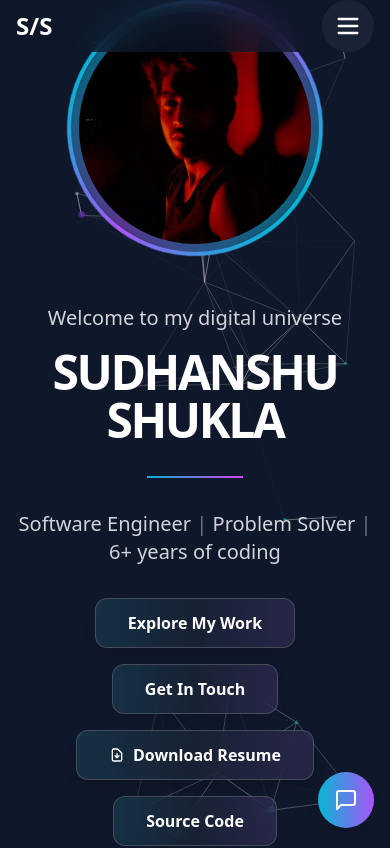
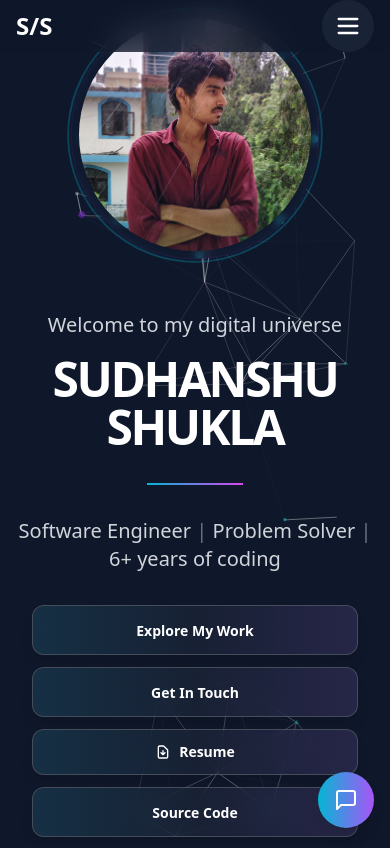
Before and after one commit to Sudhanshu-shukl/portfolio, a React (Vite) app: page / in a window 390 px wide. Shown: the top 848 px of the page. Built offline with nearby package versions, Linux system fonts and the light colour scheme.

Commit message:
Updated pfp

```diff
--- a/src/components/Hero.jsx
+++ b/src/components/Hero.jsx
@@ -9,6 +9,7 @@ const Hero = ({ setActiveSection }) => {
   const [hasAnimated, setHasAnimated] = useState(false);
   const textRef = useRef(null);
   const [isPrankOpen, setIsPrankOpen] = useState(false);
+  const [showHiMessage, setShowHiMessage] = useState(false);
 
   const handleDownload = () => {
     const downloadUrl = 'https://drive.google.com/file/d/1R8GabtOQ7JDsV2kWA2kYOt8z_p1vm7iQ/view?usp=sharing';
@@ -19,6 +20,13 @@ const Hero = ({ setActiveSection }) => {
     document.body.appendChild(link);
     link.click();
     document.body.removeChild(link);
+  };
+
+  const handleProfileClick = () => {
+    setShowHiMessage(true);
+    setTimeout(() => {
+      setShowHiMessage(false);
+    }, 2000);
   };
 
   useEffect(() => {
@@ -107,20 +115,100 @@ const Hero = ({ setActiveSection }) => {
       >
         <motion.div
           variants={item}
-          className="mb-12 relative w-64 h-64 md:w-80 md:h-80 mx-auto group"
+          className="mb-12 relative w-64 h-64 md:w-80 md:h-80 mx-auto group cursor-pointer"
+          onClick={handleProfileClick}
         >
-          {/* Animated border */}
-          <div className="absolute inset-0 bg-gradient-to-r from-cyan-500 via-purple-500 to-cyan-500 rounded-full animate-spin-slow"></div>
+          {/* Cool animated border */}
+          <div className="absolute inset-0 rounded-full overflow-hidden">
+            {/* Multiple rotating rings */}
+            <div className="absolute inset-0 rounded-full border-2 border-cyan-500/30 animate-spin" style={{animationDuration: '12s'}}></div>
+            <div className="absolute inset-1 rounded-full border border-purple-500/40 animate-spin" style={{animationDuration: '8s', animationDirection: 'reverse'}}></div>
+            <div className="absolute inset-2 rounded-full border border-cyan-400/20 animate-spin" style={{animationDuration: '15s'}}></div>
+
+            {/* Floating border particles */}
+            {[...Array(8)].map((_, i) => (
+              <div
+                key={`border-particle-${i}`}
+                className="absolute w-2 h-2 bg-cyan-400 rounded-full animate-pulse"
+                style={{
+                  left: `${50 + 45 * Math.cos((i * 45) * Math.PI / 180)}%`,
+                  top: `${50 + 45 * Math.sin((i * 45) * Math.PI / 180)}%`,
+                  animationDelay: `${i * 0.5}s`,
+                  animationDuration: `${2 + Math.random() * 2}s`
+                }}
+              />
+            ))}
+          </div>
 
           {/* Image container with glass effect */}
           <div className="absolute inset-1 rounded-full bg-slate-900/50 backdrop-blur-sm p-2">
             <div className="relative w-full h-full overflow-hidden rounded-full">
+              {/* Animated background behind image */}
+              <div className="absolute inset-0 rounded-full overflow-hidden">
+                {/* Floating particles in the circle */}
+                {[...Array(12)].map((_, i) => (
+                  <div
+                    key={`circle-particle-${i}`}
+                    className="absolute w-1 h-1 bg-cyan-400/40 rounded-full animate-pulse"
+                    style={{
+                      left: `${20 + Math.random() * 60}%`,
+                      top: `${20 + Math.random() * 60}%`,
+                      animationDelay: `${Math.random() * 3}s`,
+                      animationDuration: `${2 + Math.random() * 2}s`
+                    }}
+                  />
+                ))}
+
+                {/* Rotating gradient orbs */}
+                <div className="absolute inset-0 rounded-full">
+                  <div
+                    className="absolute w-16 h-16 rounded-full bg-gradient-to-r from-cyan-500/20 to-purple-500/20 animate-spin"
+                    style={{
+                      left: '20%',
+                      top: '30%',
+                      animationDuration: '8s'
+                    }}
+                  />
+                  <div
+                    className="absolute w-12 h-12 rounded-full bg-gradient-to-r from-purple-500/20 to-pink-500/20 animate-spin"
+                    style={{
+                      right: '25%',
+                      top: '20%',
+                      animationDuration: '6s',
+                      animationDirection: 'reverse'
+                    }}
+                  />
+                  <div
+                    className="absolute w-8 h-8 rounded-full bg-gradient-to-r from-cyan-500/30 to-blue-500/30 animate-spin"
+                    style={{
+                      left: '60%',
+                      bottom: '25%',
+                      animationDuration: '10s'
+                    }}
+                  />
+                </div>
+
+                {/* Subtle mesh pattern */}
+                <div
+                  className="absolute inset-0 rounded-full opacity-30"
+                  style={{
+                    background: `
+                      radial-gradient(circle at 30% 30%, rgba(6, 182, 212, 0.1) 0%, transparent 50%),
+                      radial-gradient(circle at 70% 70%, rgba(168, 85, 247, 0.1) 0%, transparent 50%),
+                      radial-gradient(circle at 50% 50%, rgba(236, 72, 153, 0.05) 0%, transparent 70%)
+                    `,
+                    animation: 'pulse 4s ease-in-out infinite'
+                  }}
+                />
+              </div>
+
               {/* Main image */}
               <LazyLoadImage
-                src="Sudhanshu.jpg"
-                placeholderSrc="Sudhanshu.jpg"
+                src="Sudhanshu.png"
+                placeholderSrc="Sudhanshu.png"
                 alt="Sudhanshu Shukla"
                 effect="blur"
+                className="relative z-10"
               />
 
               {}
@@ -149,6 +237,21 @@ const Hero = ({ setActiveSection }) => {
               ></div>
             ))}
           </div>
+
+          {/* Hi Message */}
+          {showHiMessage && (
+            <motion.div
+              initial={{ opacity: 0, scale: 0.5, x: -20 }}
+              animate={{ opacity: 1, scale: 1, x: 0 }}
+              exit={{ opacity: 0, scale: 0.5, x: -20 }}
+              className="absolute top-1/2 -right-32 transform -translate-y-1/2 z-50"
+            >
+              <div className="bg-white text-gray-800 px-6 py-4 rounded-xl shadow-2xl border border-gray-200 backdrop-blur-sm">
+                <span className="text-lg font-semibold">Hi! What's up</span>
+                <div className="absolute top-1/2 -left-2 transform -translate-y-1/2 w-4 h-4 bg-white border-l border-b border-gray-200 rotate-45"></div>
+              </div>
+            </motion.div>
+          )}
         </motion.div>
 
         <motion.h2
@@ -188,48 +291,55 @@ const Hero = ({ setActiveSection }) => {
 
         <motion.div
           variants={item}
-          className="flex flex-wrap justify-center gap-4 mt-8 relative z-20"
+          className="flex flex-col sm:flex-row flex-wrap justify-center gap-3 sm:gap-4 mt-8 relative z-20 px-4"
         >
+          {/* Primary buttons - full width on mobile, flex on desktop */}
+          <div className="flex flex-col sm:flex-row gap-3 sm:gap-4 w-full sm:w-auto">
             <a
               href="#projects"
-            className="group relative px-8 py-3 bg-slate-800/60 backdrop-blur-md border border-white/20 rounded-xl text-white font-semibold overflow-hidden transition-all duration-500 hover:scale-105 hover:border-cyan-400 hover:shadow-xl hover:shadow-cyan-500/30 shadow-lg"
+              className="group relative px-6 sm:px-8 py-3 sm:py-3 bg-slate-800/60 backdrop-blur-md border border-white/20 rounded-xl text-white font-semibold overflow-hidden transition-all duration-500 hover:scale-105 hover:border-cyan-400 hover:shadow-xl hover:shadow-cyan-500/30 shadow-lg text-center sm:text-left"
             >
               <div className="absolute inset-0 bg-gradient-to-r from-cyan-500/20 to-purple-500/20 opacity-0 group-hover:opacity-100 transition-opacity duration-500"></div>
               <div className="absolute inset-0 bg-gradient-to-r from-cyan-500/10 via-transparent to-purple-500/10 group-hover:animate-pulse"></div>
-            <span className="relative z-10">Explore My Work</span>
+              <span className="relative z-10 text-sm sm:text-base">Explore My Work</span>
             </a>
 
             <a
               href="#contact"
-            className="group relative px-8 py-3 bg-slate-800/60 backdrop-blur-md border border-white/20 rounded-xl text-white font-semibold overflow-hidden transition-all duration-500 hover:scale-105 hover:border-cyan-400 hover:shadow-xl hover:shadow-cyan-500/30 shadow-lg"
+              className="group relative px-6 sm:px-8 py-3 sm:py-3 bg-slate-800/60 backdrop-blur-md border border-white/20 rounded-xl text-white font-semibold overflow-hidden transition-all duration-500 hover:scale-105 hover:border-cyan-400 hover:shadow-xl hover:shadow-cyan-500/30 shadow-lg text-center sm:text-left"
             >
               <div className="absolute inset-0 bg-gradient-to-r from-cyan-500/20 to-purple-500/20 opacity-0 group-hover:opacity-100 transition-opacity duration-500"></div>
               <div className="absolute inset-0 bg-gradient-to-r from-cyan-500/10 via-transparent to-purple-500/10 group-hover:animate-pulse"></div>
-            <span className="relative z-10">Get In Touch</span>
+              <span className="relative z-10 text-sm sm:text-base">Get In Touch</span>
             </a>
+          </div>
 
+          {/* Secondary buttons - smaller on mobile */}
+          <div className="flex flex-col sm:flex-row gap-3 sm:gap-4 w-full sm:w-auto">
             <button
               onClick={handleDownload}
-            className="group relative px-8 py-3 bg-slate-800/60 backdrop-blur-md border border-white/20 rounded-xl text-white font-semibold overflow-hidden transition-all duration-500 hover:scale-105 hover:border-cyan-400 hover:shadow-xl hover:shadow-cyan-500/30 shadow-lg flex items-center gap-2"
+              className="group relative px-6 sm:px-8 py-3 sm:py-3 bg-slate-800/60 backdrop-blur-md border border-white/20 rounded-xl text-white font-semibold overflow-hidden transition-all duration-500 hover:scale-105 hover:border-cyan-400 hover:shadow-xl hover:shadow-cyan-500/30 shadow-lg flex items-center justify-center gap-2"
             >
               <div className="absolute inset-0 bg-gradient-to-r from-cyan-500/20 to-purple-500/20 opacity-0 group-hover:opacity-100 transition-opacity duration-500"></div>
               <div className="absolute inset-0 bg-gradient-to-r from-cyan-500/10 via-transparent to-purple-500/10 group-hover:animate-pulse"></div>
-            <span className="relative z-10 flex items-center gap-2">
+              <span className="relative z-10 flex items-center gap-2 text-sm sm:text-base">
                 <svg className="w-4 h-4" fill="none" stroke="currentColor" viewBox="0 0 24 24">
                   <path strokeLinecap="round" strokeLinejoin="round" strokeWidth={2} d="M12 10v6m0 0l-3-3m3 3l3-3m2 8H7a2 2 0 01-2-2V5a2 2 0 012-2h5.586a1 1 0 01.707.293l5.414 5.414a1 1 0 01.293.707V19a2 2 0 01-2 2z" />
                 </svg>
-              Download Resume
+                <span className="hidden sm:inline">Download Resume</span>
+                <span className="sm:hidden">Resume</span>
               </span>
             </button>
+
             <a
-            href="https://github.com/sudhanshu-shukl/Portfolio" target = "_blank"
-            className="group relative px-8 py-3 bg-slate-800/60 backdrop-blur-md border border-white/20 rounded-xl text-white font-semibold overflow-hidden transition-all duration-500 hover:scale-105 hover:border-cyan-400 hover:shadow-xl hover:shadow-cyan-500/30 shadow-lg"
+              href="https://github.com/sudhanshu-shukl/Portfolio" target="_blank"
+              className="group relative px-6 sm:px-8 py-3 sm:py-3 bg-slate-800/60 backdrop-blur-md border border-white/20 rounded-xl text-white font-semibold overflow-hidden transition-all duration-500 hover:scale-105 hover:border-cyan-400 hover:shadow-xl hover:shadow-cyan-500/30 shadow-lg text-center sm:text-left"
             >
               <div className="absolute inset-0 bg-gradient-to-r from-cyan-500/20 to-purple-500/20 opacity-0 group-hover:opacity-100 transition-opacity duration-500"></div>
               <div className="absolute inset-0 bg-gradient-to-r from-cyan-500/10 via-transparent to-purple-500/10 group-hover:animate-pulse"></div>
-            <span className="relative z-10">Source Code</span>
+              <span className="relative z-10 text-sm sm:text-base">Source Code</span>
             </a>
-
+          </div>
         </motion.div>
       </motion.div>
 
```
Also changed, not shown: src/components/Contributions.jsx (+19 -19 lines), src/components/Projects.jsx (+17 -15 lines), public/Sudhanshu.jpg (deleted), public/Sudhanshu.png (added). Lines whose indentation alone changed are shown as unchanged.
